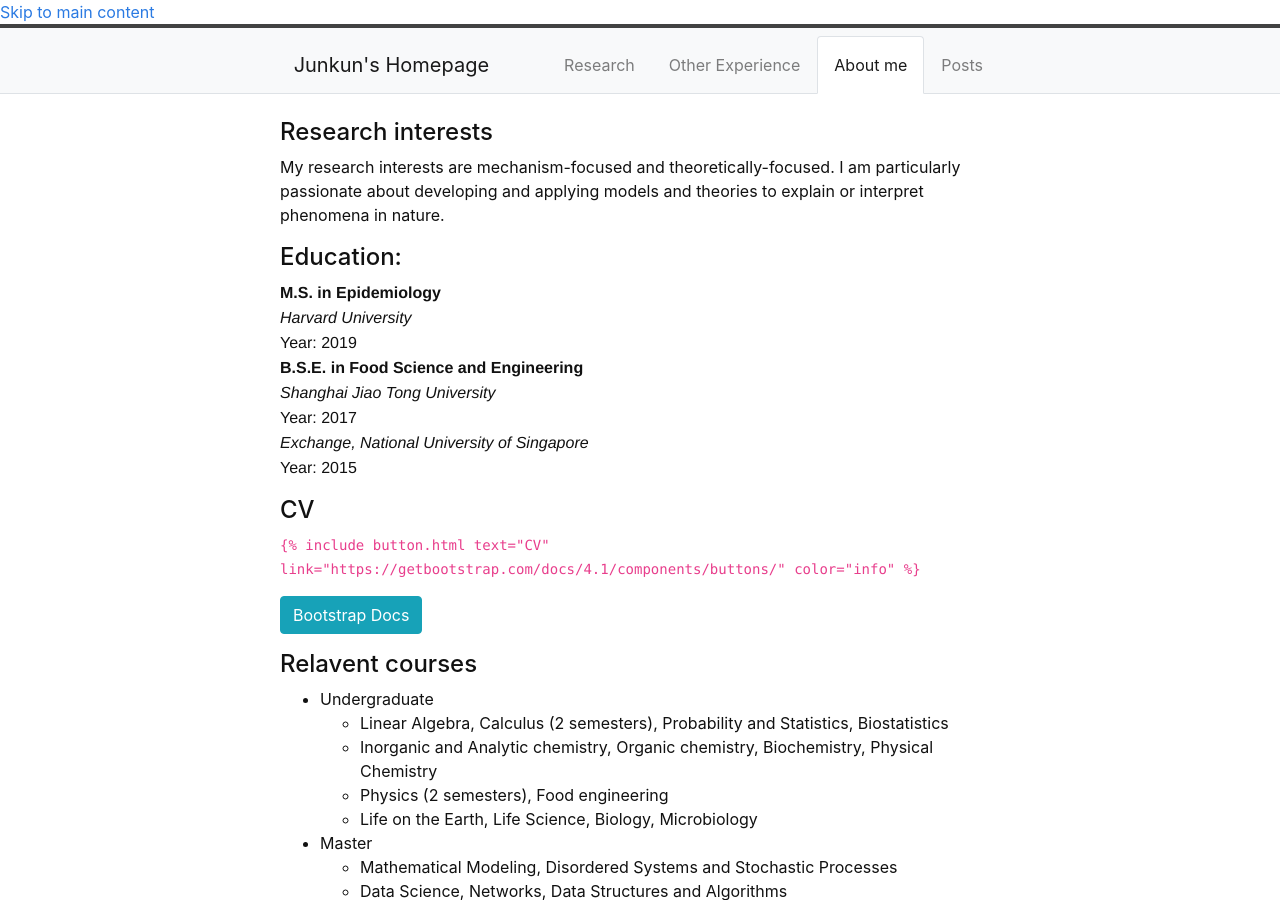
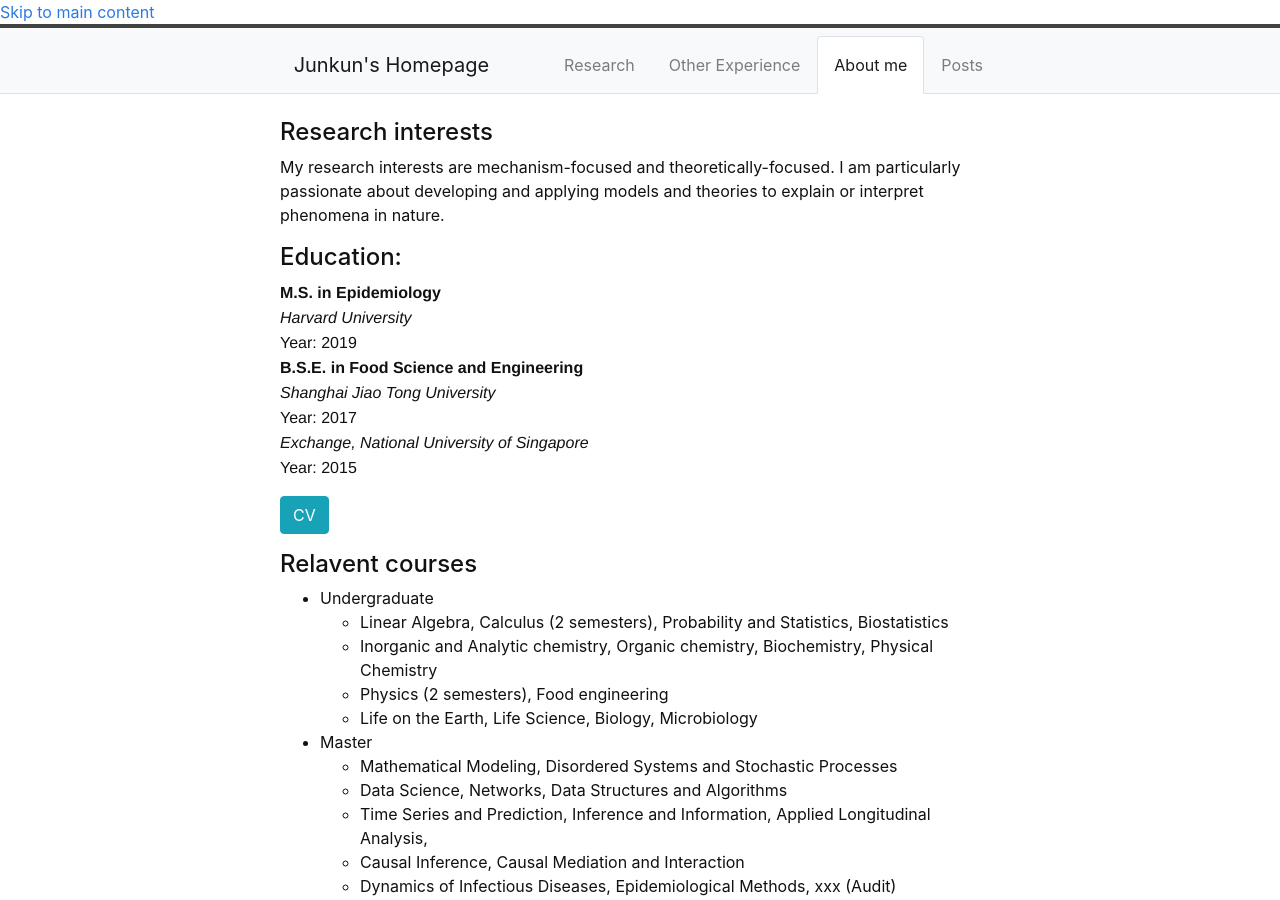
Before and after one commit to junkun-ren/PersonalWebsite, a Jekyll site: the page built from content/2-about_me.md, in a window 1280 px wide and 900 px high. Built offline with Jekyll 4.4.1, drawn with Linux system fonts in a browser that asks for light colours.

Commit message:
Update 2-about_me.md

```diff
--- a/content/2-about_me.md
+++ b/content/2-about_me.md
@@ -40,11 +40,8 @@ My research interests are mechanism-focused and theoretically-focused. I am part
      Year: 2015
 </span>
 
-#### CV
 
-`{% raw %}{% include button.html text="CV" link="https://getbootstrap.com/docs/4.1/components/buttons/" color="info" %}{% endraw %}`
-
-{% include button.html text="Bootstrap Docs" link="https://getbootstrap.com/docs/4.1/components/buttons/" color="info" %}
+{% include button.html text="CV" link="https://junkun-ren.github.io/PersonalWebsite/content/2-about_me.html" color="info" %}
 
 
 #### Relavent courses
```
